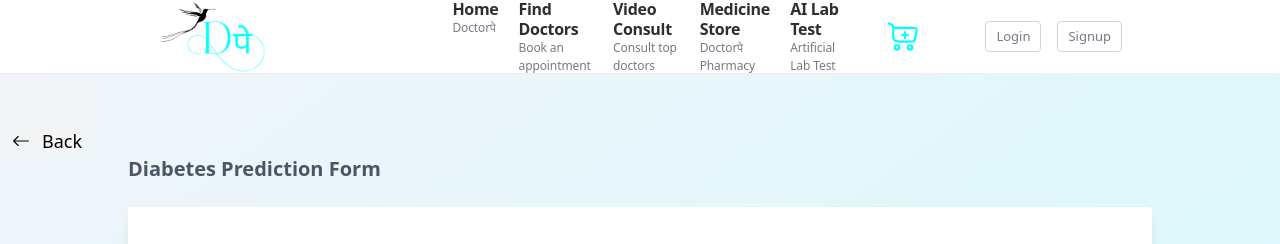
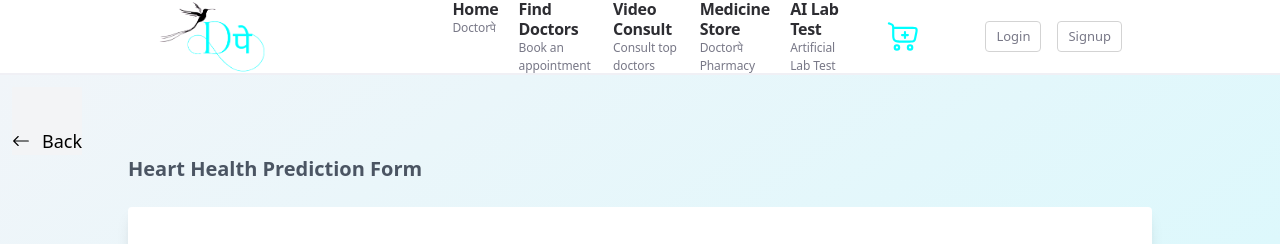
Before and after one commit to vaibhavbaneshi/DOCTORPE, a React (Vite) app in the folder frontend/: page /AI_Lab/Heart_Health in a window 1280 px wide. Shown: the top 244 px of the page. Built offline with nearby package versions, Linux system fonts and the light colour scheme; no server answers; sample sign-in values are in the browser's storage.

Commit message:
Updated the form name in the AI Lab Test Page

```diff
--- a/frontend/src/pages/AiLab/HeartHealth.jsx
+++ b/frontend/src/pages/AiLab/HeartHealth.jsx
@@ -59,7 +59,7 @@ export default function HeartHealth() {
       </div>
         <div className="container max-w-screen-lg  mx-auto">
           <div>
-            <h2 className="font-semibold text-xl text-gray-600">Diabetes Prediction Form</h2>
+            <h2 className="font-semibold text-xl text-gray-600">Heart Health Prediction Form</h2>
             <br />
 
             <div className="bg-white rounded shadow-lg p-3 px-4 md:p-8 mb-6">
--- a/frontend/src/pages/AiLab/StressPrediction.jsx
+++ b/frontend/src/pages/AiLab/StressPrediction.jsx
@@ -45,7 +45,7 @@ export default function StressPrediction() {
       </div>
         <div className="container max-w-screen-lg mt-10 mx-auto  ">
           <div  >
-            <h2 className="font-semibold text-xl text-gray-600">Diabetes Prediction Form</h2>
+            <h2 className="font-semibold text-xl text-gray-600">Stress Prediction Form</h2>
             <br />
 
             <div className="bg-white rounded shadow-lg p-3 px-4 md:p-8 mb-6">
```
